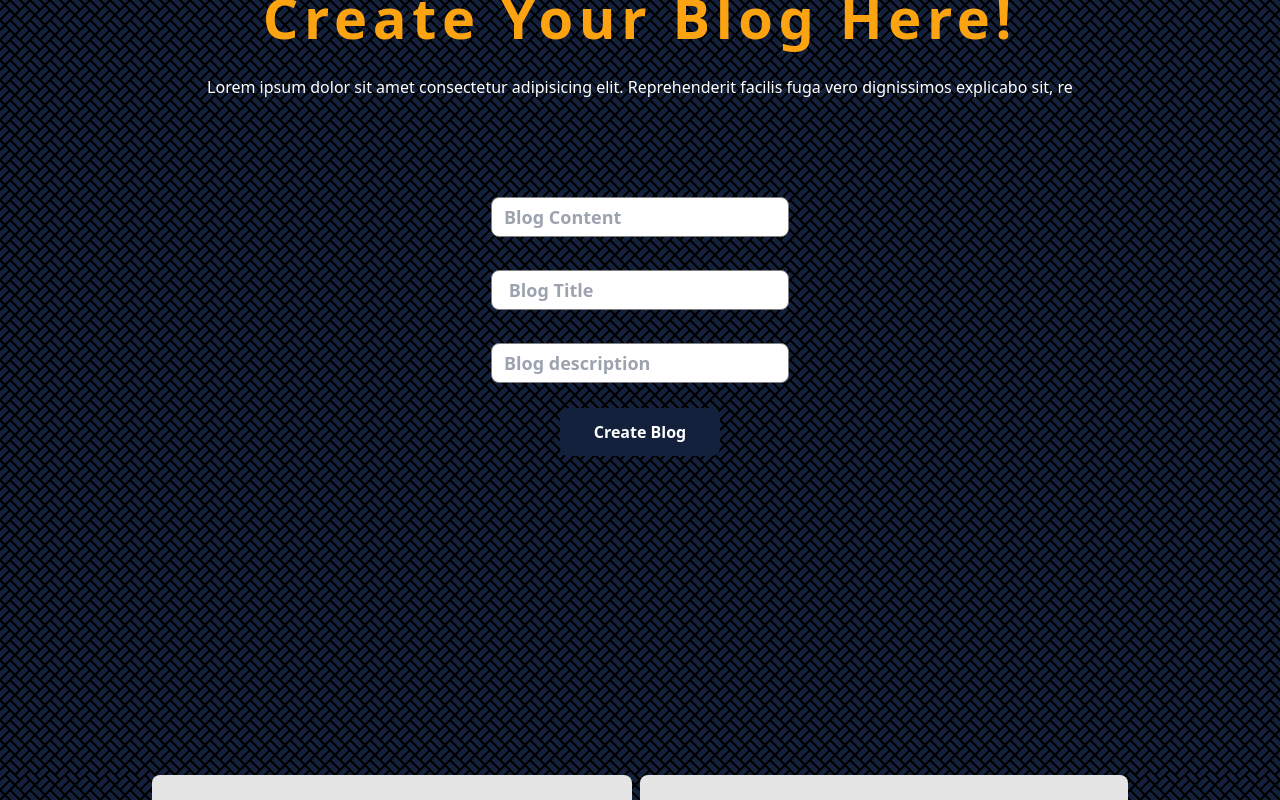
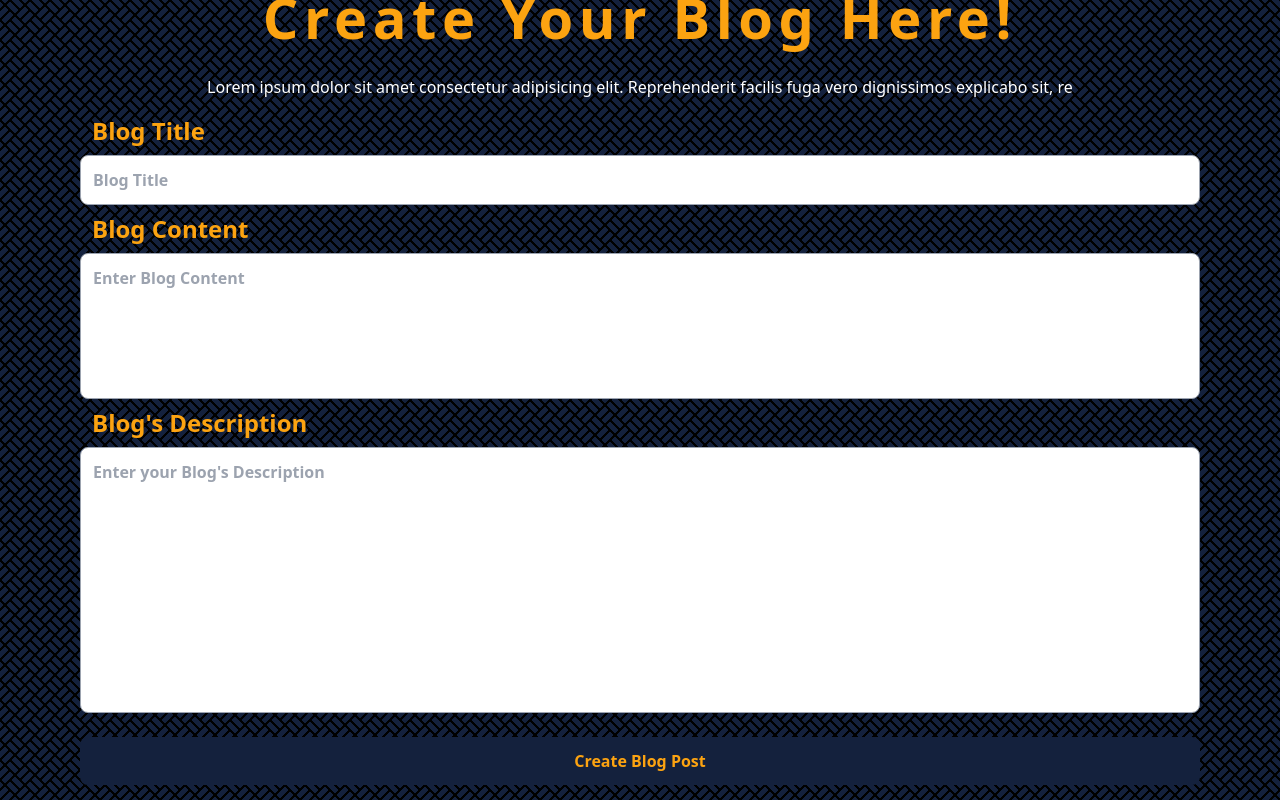
Before and after one commit to HasanCoder66/BRANDING-HOPES, a React (Vite) app in the folder Frontend/: page / in a window 1280 px wide. Shown: the part 2240-3040 px from the top of the page. Built offline with nearby package versions, Linux system fonts and the light colour scheme.

Commit message:
blog form ui done

```diff
--- a/Frontend/src/Components/About/About.jsx
+++ b/Frontend/src/Components/About/About.jsx
@@ -34,7 +34,7 @@ function About({ type }) {
                   helping businesses like yours thrive in the digital age.
                 </p>
                 <div className='mt-[2rem]'>
-                  <Button text='Learn More' />
+                  <Button text='Learn More' link='/about'/>
                 </div>
               </div>
             </div>
--- a/Frontend/src/Components/Blog/BlogView.jsx
+++ b/Frontend/src/Components/Blog/BlogView.jsx
@@ -1,6 +1,6 @@
 import React from "react";
 import "./blogview.css";
-import Button from "../ButtonNew/Button";
+// import Button from "../ButtonNew/Button";
 // import { useRef } from "react";
 // import { ToastContainer, toast } from 'react-toastify';
 // import 'react-toastify/dist/ReactToastify.css';
@@ -64,27 +64,84 @@ function BlogView() {
 /> */
   }
   return (
-    <div className="parent">
-      <input
-        placeholder="Blog Content"
-        // ref={blogcontent}
-        type="text"
-        className="blogInput w-100 mt-2 py-3 px-3 rounded-lg text-black font-semibold focus:border-[#fca311] focus:outline-none"
-      />
-      <input
-        // ref={blogtitle}
-        placeholder=" Blog Title"
-        type="text"
-        className="blogTitleInput w-100 mt-2 py-3 px-3 rounded-lg  text-black font-semibold focus:border-[#fca311] focus:outline-none"
-      />
-      <input
-        // ref={blogdescription}
-        placeholder="Blog description "
-        type="text"
-        className="blogDescInput w-100 mt-2 py-3 px-3 rounded-lg  text-black font-semibold focus:border-[#fca311] focus:outline-none"
-      />
-      <Button text='Create Blog' />
-    </div>
+    <form
+      className=" flex flex-col justify-center  rounded-lg  px-[5rem]"
+      // ref={form}
+      // onSubmit={sendEmail}
+    >
+      <div className="flex flex-col ">
+        <label for="name" className="pl-[0.75rem] font-bold text-2xl text-[#fca311] mb-2">
+          Blog Title
+        </label>
+        <input
+          type="name"
+          name="name"
+          id="name"
+          placeholder="Blog Title"
+          className="w-100  py-3 px-3 rounded-lg bg-white border border-gray-400 text-[#14213d] font-semibold focus:border-[#fca311] focus:outline-none "
+          // onChange={(e) => setName(e.target.value)}
+        />
+      </div>
+
+
+      <div className="flex flex-col mt-2">
+        <label for="tel" className="pl-[0.75rem] font-bold text-[#fca311] text-2xl">
+         Blog Content
+        </label>
+
+        <textarea
+          // onChange={(e) => setMessage(e.target.value)}
+          name="message"
+          id="message"
+          cols="0"
+          rows="5"
+          placeholder="Enter Blog Content"
+          className="w-100 mt-2 py-3 px-3 rounded-lg bg-white border border-gray-400 text-gray-800 font-semibold focus:border-[#fca311] focus:outline-none resize-none"
+        ></textarea>
+      </div>
+      <div className="flex flex-col mt-2">
+        <label for="tel" className="pl-[0.75rem] font-bold text-[#fca311] text-2xl">
+          Blog's Description
+        </label>
+
+        <textarea
+          // onChange={(e) => setMessage(e.target.value)}
+          name="message"
+          id="message"
+          cols="0"
+          rows="10"
+          placeholder="Enter your Blog's Description"
+          className="w-100 mt-2 py-3 px-3 rounded-lg bg-white border border-gray-400 text-gray-800 font-semibold focus:border-[#fca311] focus:outline-none resize-none"
+        ></textarea>
+      </div>
+      <button
+        type="submit"
+        className="cursor-pointer    mt-[1.5rem] bg-[#14213d] text-[#fca311] font-bold py-3 px-6 rounded-lg  hover:bg-[#fca311] hover:text-[#fafafa] transition ease-in-out duration-300 "
+      >
+        <span>Create Blog Post</span>
+      </button>
+    </form>
+    // <div className="parent">
+    //   <input
+    //     placeholder="Blog Content"
+    //     // ref={blogcontent}
+    //     type="text"
+    //     className="blogInput w-100 mt-2 py-3 px-3 rounded-lg text-black font-semibold focus:border-[#fca311] focus:outline-none"
+    //   />
+    //   <input
+    //     // ref={blogtitle}
+    //     placeholder=" Blog Title"
+    //     type="text"
+    //     className="blogTitleInput w-100 mt-2 py-3 px-3 rounded-lg  text-black font-semibold focus:border-[#fca311] focus:outline-none"
+    //   />
+    //   <input
+    //     // ref={blogdescription}
+    //     placeholder="Blog description "
+    //     type="text"
+    //     className="blogDescInput w-100 mt-2 py-3 px-3 rounded-lg  text-black font-semibold focus:border-[#fca311] focus:outline-none"
+    //   />
+    //   <Button text='Create Blog' />
+    // </div>
   );
 }
 
--- a/Frontend/src/Components/BlogContentHead/index.jsx
+++ b/Frontend/src/Components/BlogContentHead/index.jsx
@@ -2,12 +2,12 @@ import React from "react";
 
 const BlogContentHead = () => {
   return (
-    <div class="row ">
+    <div className="row ">
       <h1 className="text-[#fca311] font-bold text-center text-[3.5rem] tracking-widest mb-[1rem] flex justify-center ">
         Create Your Blog Here!
       </h1>
       <div className="w-[82%] mx-auto">
-        <p className="text-white  mb-[2.5rem] text-center ">
+        <p className="text-white  text-center mb-[1rem]">
           Lorem ipsum dolor sit amet consectetur adipisicing elit. Reprehenderit
           facilis fuga vero dignissimos explicabo sit, re
 
--- a/Frontend/src/Pages/AboutPage/AboutPage.jsx
+++ b/Frontend/src/Pages/AboutPage/AboutPage.jsx
@@ -3,10 +3,10 @@ import Button from "../../Components/ButtonNew/Button";
 
 const AboutPage = () => {
   return (
-    <div className="min-h-[100vh] landingContainer py-[90px] flex flex-col justify-center items-center gap-[20px]">
+    <div className="min-h-[100vh] landingContainer py-[70px] flex flex-col justify-center items-center gap-[20px]">
       <div className="w-[100vw] ">
         <img
-          src="https://res.cloudinary.com/dpvxkqhi8/image/upload/v1710794777/branding%20hopes/WhatsApp_Image_2024-03-18_at_18.29.33_053fad3d_xj2bv3.jpg"
+          src="https://res.cloudinary.com/dpvxkqhi8/image/upload/v1710929235/branding%20hopes/Option_03_scel4o.jpg"
           alt="image"
           className="h-[50vh] w-[100%] object-cover	"
         />
@@ -16,14 +16,9 @@ const AboutPage = () => {
           About Branding Hopes
         </h2>
         <p className="text text-white text-center">
-          At Branding Hopes, we are more than just a digital marketing
-          agency – we are your partners in success. With a passion for
-          creativity and a drive for results, we are dedicated to
-          helping businesses like yours thrive in the digital age.
+        At Branding Hopes, we transcend the conventional role of a digital marketing agency. We are your steadfast partners, committed to propelling your success to new heights. Fueled by an unwavering passion for creativity and an unyielding dedication to tangible results, we stand alongside businesses like yours, empowering them to not just survive, but truly thrive in the dynamic landscape of the digital age. With our strategic insights, innovative solutions, and personalized approach, we pave the way for your brand's remarkable journey towards enduring success.
         </p>
-        <div className=''>
-          <Button text='Learn More' />
-        </div>
+
       </div>
     </div>
   );
```
